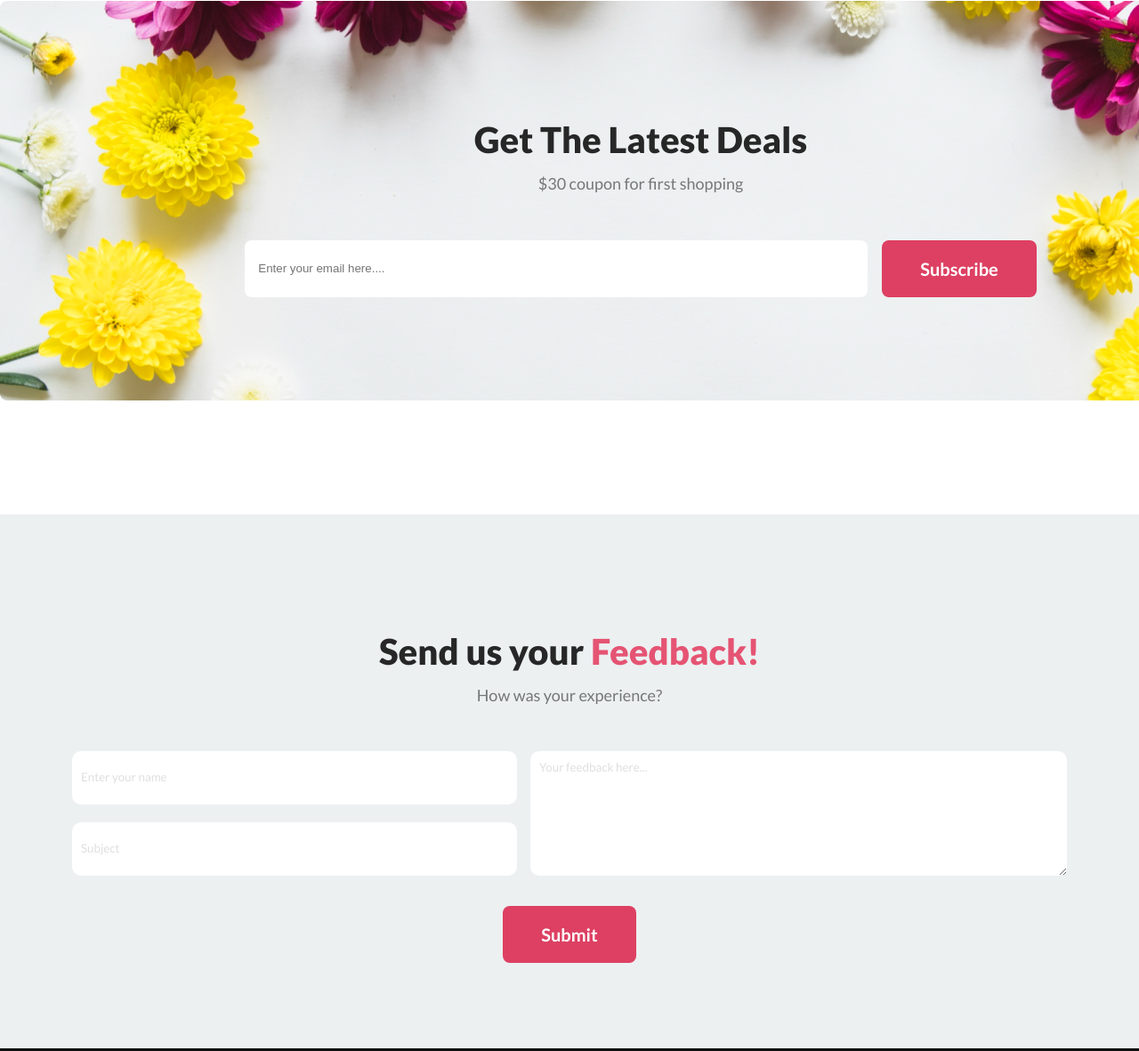
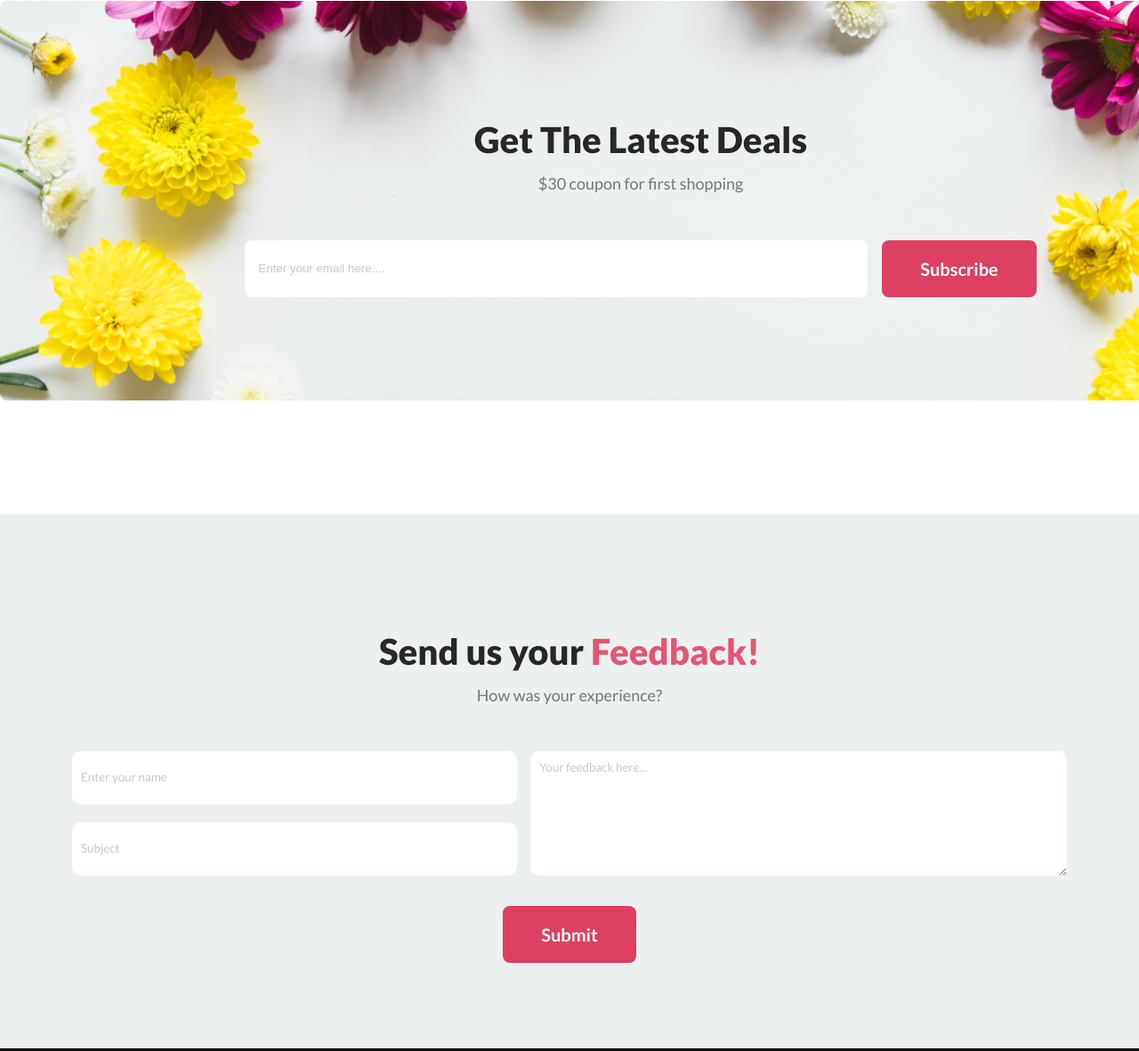
Before and after one commit to AK-Rasel/my-flower-shop-assignment, a plain HTML site: page index.html in a window 1280 px wide. Shown: the part 3257-4438 px from the top of the page at 89% size. Drawn offline with Linux system fonts and the light colour scheme.

Commit message:
complete all

```diff
--- a/style/style.css
+++ b/style/style.css
@@ -219,6 +219,7 @@ section .flowers-option > img{
 }
 .subscribe input::placeholder{
     padding-left: 15px;
+    color: #73727266;
 }
 section .latest-deals div{
     padding-top: 1px;
@@ -239,7 +240,6 @@ footer div h2{
     font-weight: 800;
     text-align: center;
     padding-bottom: 24px;
-
 }
 footer div span{
     color: #E55473;
@@ -263,9 +263,6 @@ footer div .copy-right{
 footer div .container{
     margin-left: 10%;
 }
-
-
-
 section .feed-background{
     height: 449px;
     padding-bottom: 50px;
@@ -276,7 +273,7 @@ section div .inpu input{
     margin-right: 15px;
     border: none;
     border-radius: 10px;
-    /* margin-top: 15px; */
+
 }
 .feedback .head-title span{
     color: #E55473;
@@ -288,7 +285,7 @@ section div .inpu input#name{
 section div .inpu input::placeholder{
     padding-left: 10px;
     font-family: 'Lato', sans-serif;
-    color: #b4adad66;
+    color: #73727266;
 }
 section div textarea{
     border: none;
@@ -299,7 +296,7 @@ section div textarea{
 section div textarea::placeholder{
     padding: 10px 0 0 10px;
     font-family: 'Lato', sans-serif;
-    color: #b4adad66;
+    color: #73727266;
 }
 .feedback{
     display: flex;
```
